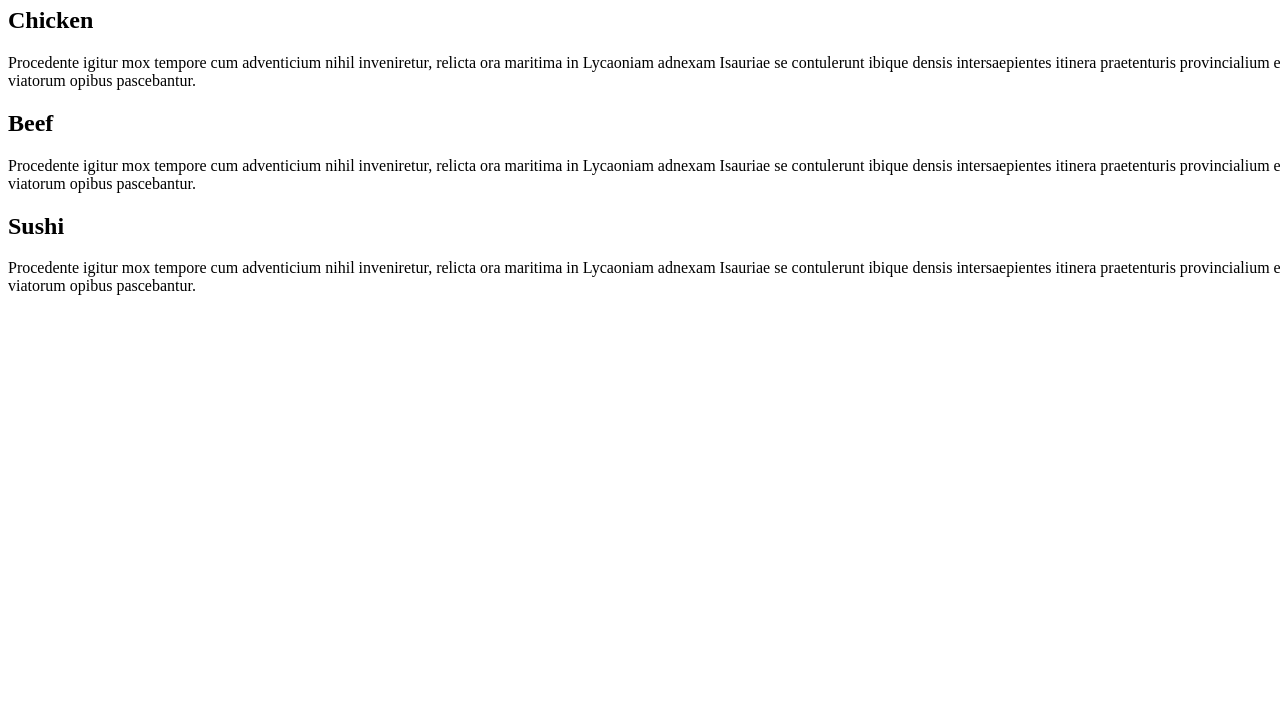
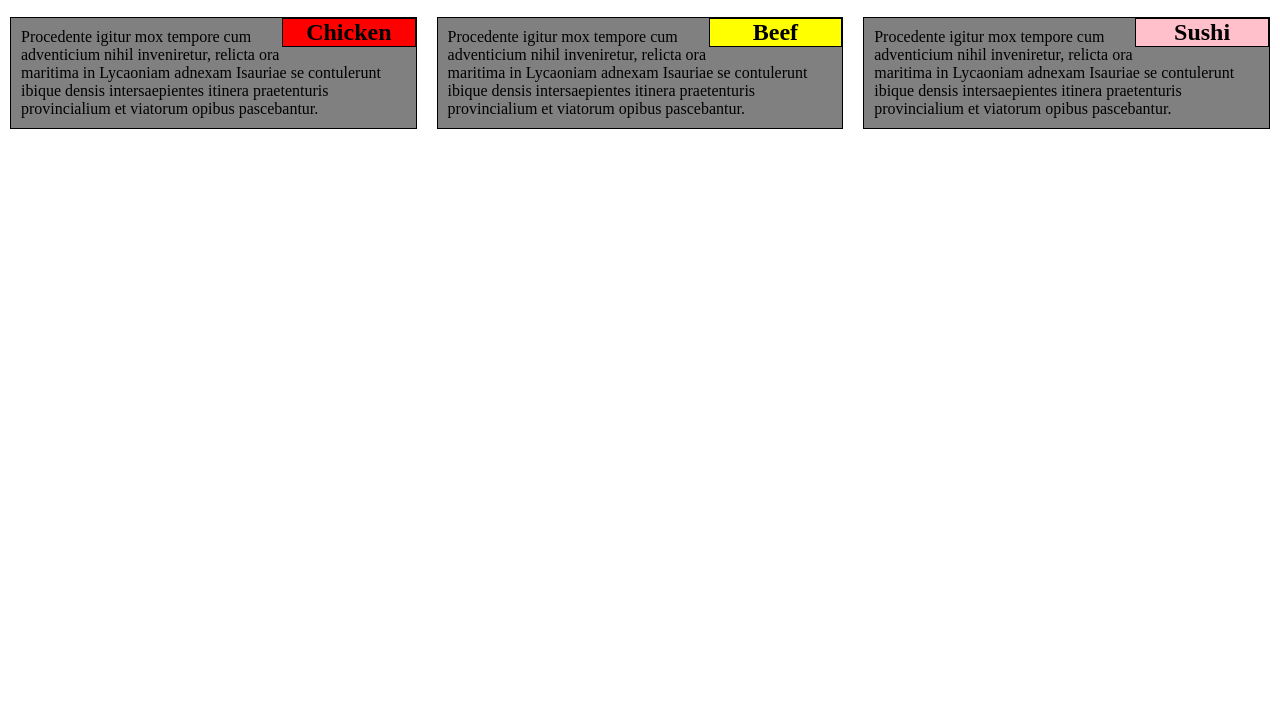
Before and after one commit to Layninou/Coursera_HTML_CSS_JS_WebD, a plain HTML site: page mod2_solution/index.html in a window 1280 px wide. Shown: the part 73-800 px from the top of the page. Drawn offline with Linux system fonts and the light colour scheme.

Commit message:
Can submit but not perfect

```diff
--- a/mod2_solution/css/media.css
+++ b/mod2_solution/css/media.css
@@ -1,11 +1,16 @@
+.row {
+    width: 100%;
+    table-layout: fixed;
+    border-spacing: 10px;
+}
+
 /* Desktop (Large) device only */
 @media (min-width: 992px) {
-	.col-lg-1, .col-lg-2, .col-lg-3
-	.col-lg-4, .col-lg-5, .col-lg-6
-	.col-lg-7, .col-lg-8, .col-lg-9
+	.col-lg-1, .col-lg-2, .col-lg-3,
+	.col-lg-4, .col-lg-5, .col-lg-6,
+	.col-lg-7, .col-lg-8, .col-lg-9,
 	.col-lg-10, .col-lg-11, .col-lg-12 {
 		float: left;
-		border: 1px solid black;
 	}
 	.col-lg-1 {
 		width: 8.33%;
@@ -46,13 +51,12 @@
 }
 
 /* Tablet (Medium) device only */
-@media (min-width: 768px) and (min-width: 991px) {
-	.col-md-1, .col-md-2, .col-md-3
-	.col-md-4, .col-md-5, .col-md-6
-	.col-md-7, .col-md-8, .col-md-9
+@media (min-width: 768px) and (max-width: 991px) {
+	.col-md-1, .col-md-2, .col-md-3,
+	.col-md-4, .col-md-5, .col-md-6,
+	.col-md-7, .col-md-8, .col-md-9,
 	.col-md-10, .col-md-11, .col-md-12 {
 		float: left;
-		border: 1px solid black;
 	}
 	.col-md-1 {
 		width: 8.33%;
@@ -70,7 +74,7 @@
 		width: 41.66%;
 	}
 	.col-md-6 {
-		width: 50%;
+		width: 49.99%;
 	}
 	.col-md-7 {
 		width: 58.33%;
@@ -94,12 +98,11 @@
 
 /* Mobile (Small) device only */
 @media (max-width: 767px) {
-	.col-sm-1, .col-sm-2, .col-sm-3
-	.col-sm-4, .col-sm-5, .col-sm-6
-	.col-sm-7, .col-sm-8, .col-sm-9
+	.col-sm-1, .col-sm-2, .col-sm-3,
+	.col-sm-4, .col-sm-5, .col-sm-6,
+	.col-sm-7, .col-sm-8, .col-sm-9,
 	.col-sm-10, .col-sm-11, .col-sm-12 {
 		float: left;
-		border: 1px solid black;
 	}
 	.col-sm-1 {
 		width: 8.33%;
--- a/mod2_solution/css/stylesheet.css
+++ b/mod2_solution/css/stylesheet.css
@@ -1,5 +1,9 @@
+* {
+	box-sizing: border-box;
+}
+
 body {
-	width: 100%;
+	margin: 0px;
 }
 
 h1{
@@ -7,9 +11,37 @@ h1{
 }
 
 h2 {
-
+	margin: 0px;
+	text-align: center;
 }
 
-.row {
-	width: 100%;
+p {
+	width: 90%;
+	margin: 10px;
 }
+
+.block {
+		margin: 10px;
+		background: grey;
+		border: 1px solid black;
+}
+
+.block_title {
+	float: right;
+	width: 33%;
+	margin: 0px;
+	align-content: right;
+	border: 1px solid black;
+}
+
+#chicken {
+	background: red;
+}
+
+#beef {
+	background: yellow;
+}
+
+#sushi {
+	background: pink;
+}
--- a/mod2_solution/index.html
+++ b/mod2_solution/index.html
@@ -17,25 +17,31 @@
 
 	<div class="row">
 
+		<div class="col-lg-4 col-md-6 col-sm-12">
 			<div class="block">
-			<h2 class="block_title">Chicken</h2>
+				<div id= "chicken" class="block_title"><h2>Chicken</h2></div>
 					<p>Procedente igitur mox tempore cum adventicium nihil inveniretur,
 					relicta ora maritima in Lycaoniam adnexam Isauriae se contulerunt ibique densis
 					intersaepientes itinera praetenturis provincialium et viatorum opibus pascebantur.</p>
 			</div>
+		</div>
 
+		<div class="col-lg-4 col-md-6 col-sm-12">
 			<div class="block">
-			<h2 class="block_title">Beef</h2>
+				<div id= "beef" class="block_title"><h2>Beef</h2></div>
 					<p>Procedente igitur mox tempore cum adventicium nihil inveniretur,
 					relicta ora maritima in Lycaoniam adnexam Isauriae se contulerunt ibique densis
 					intersaepientes itinera praetenturis provincialium et viatorum opibus pascebantur.</p>
 			</div>
+		</div>
 
+		<div class="col-lg-4 col-md-12 col-sm-12">
 			<div class="block">
-			<h2 class="block_title">Sushi</h2>
+				<div id= "sushi" class="block_title"><h2>Sushi</h2></div>
 					<p>Procedente igitur mox tempore cum adventicium nihil inveniretur,
 			 		relicta ora maritima in Lycaoniam adnexam Isauriae se contulerunt ibique densis
 			  		intersaepientes itinera praetenturis provincialium et viatorum opibus pascebantur.</p>
+			</div>
 		</div>
 
 	</div>
```
Lines whose indentation alone changed are shown as unchanged.
